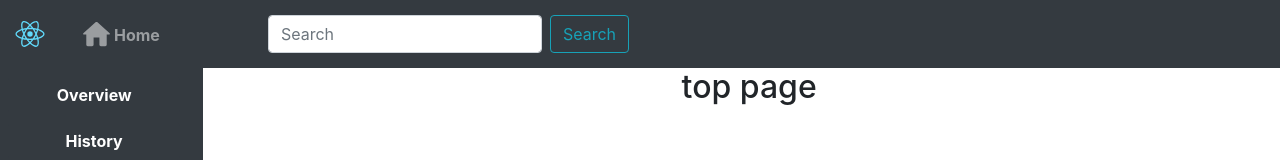
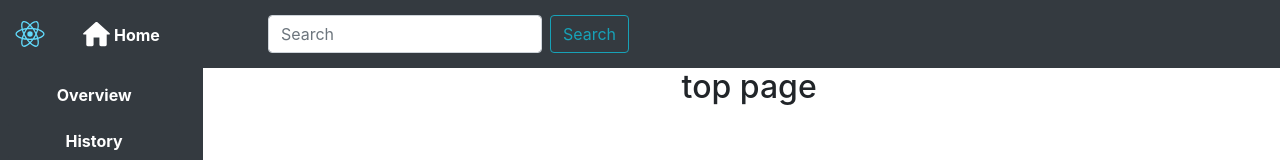
Before and after one commit to kenglwo/coding-challenge-frontend, a React (Create React App) app: page / in a window 1280 px wide. Shown: the top 160 px of the page. Built offline with nearby package versions, Linux system fonts and the light colour scheme.

Commit message:
:art: make home button white

```diff
--- a/src/components/common/Header.tsx
+++ b/src/components/common/Header.tsx
@@ -26,8 +26,8 @@ class Header extends React.Component<Props, State> {
         </Navbar.Brand>
         <Nav className="">
           <Nav.Link id="home" href="/">
-            <HomeRoundedIcon fontSize="large" />
-            <span className="align-middle">Home</span>
+            <HomeRoundedIcon fontSize="large" className="text-white" />
+            <span className="align-middle text-white">Home</span>
           </Nav.Link>
         </Nav>
         <Form inline>
```
